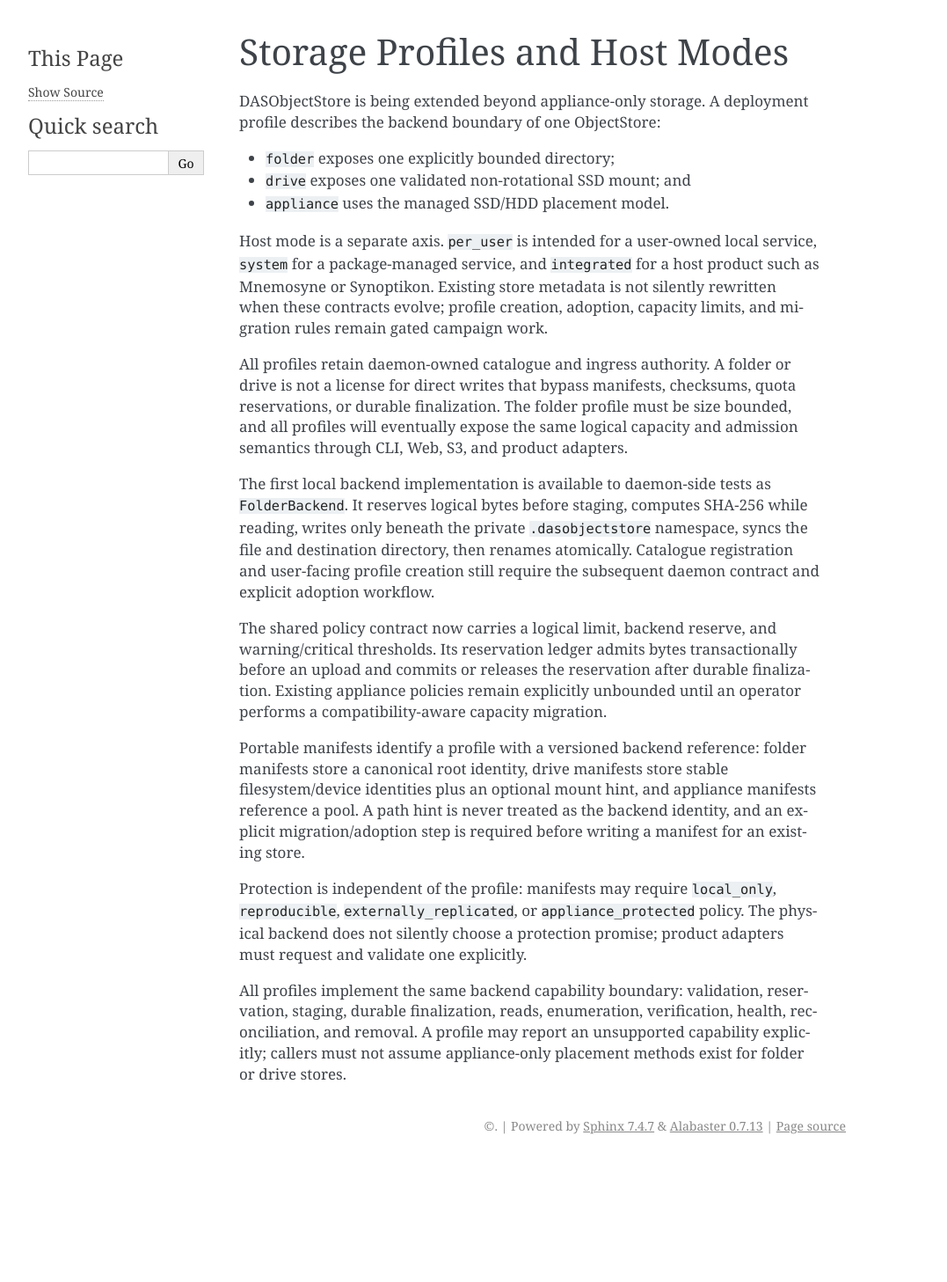
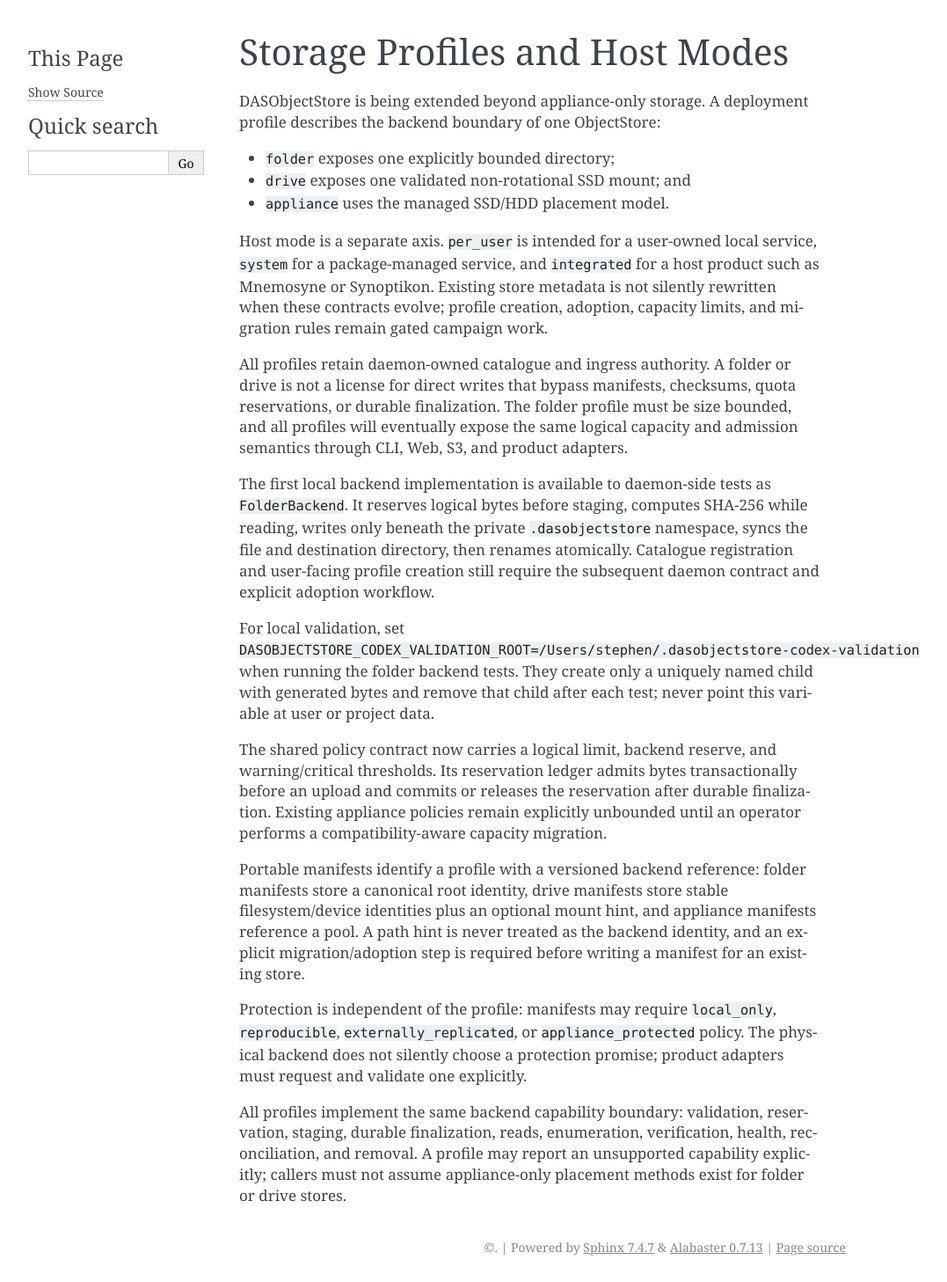
Before and after one commit to sagrudd/DASObjectStore, a Sphinx documentation site: the page built from docs/user/storage-profiles.rst, in a window 1280 px wide. Shown: the whole page at 88% size, without its empty margins (148-1225 px from the left). Built offline with Sphinx 7.4.7, drawn with Linux system fonts in a browser that asks for light colours; before the commit the page ends 1319 px from its top, so only the background shows below that.

Commit message:
test: validate folder backend on macOS fixture root

```diff
--- a/docs/user/storage-profiles.rst
+++ b/docs/user/storage-profiles.rst
@@ -27,6 +27,12 @@ syncs the file and destination directory, then renames atomically. Catalogue
 registration and user-facing profile creation still require the subsequent
 daemon contract and explicit adoption workflow.
 
+For local validation, set
+``DASOBJECTSTORE_CODEX_VALIDATION_ROOT=/Users/stephen/.dasobjectstore-codex-validation``
+when running the folder backend tests. They create only a uniquely named child
+with generated bytes and remove that child after each test; never point this
+variable at user or project data.
+
 The shared policy contract now carries a logical limit, backend reserve, and
 warning/critical thresholds. Its reservation ledger admits bytes transactionally
 before an upload and commits or releases the reservation after durable
```
Also changed, not shown: TODO.md (+3 -0 lines), 1 other file.
